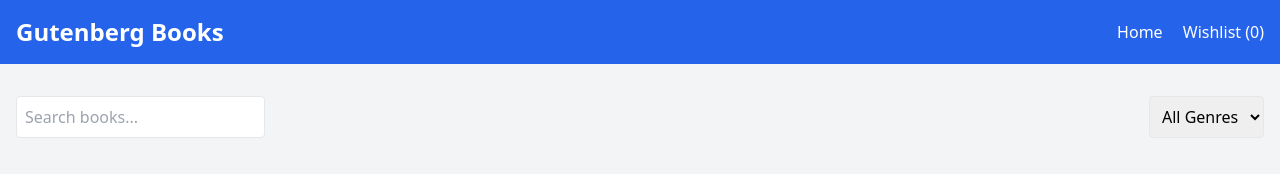
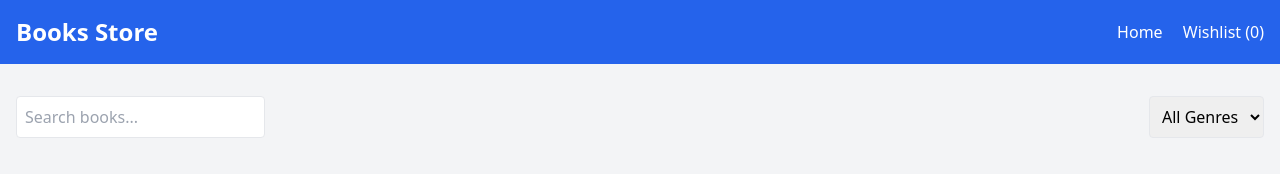
Before and after one commit to sumonDev13/bookStore_ZeptoApps, a plain HTML site: page index.html in a window 1280 px wide. Drawn offline with nearby package versions, Linux system fonts and the light colour scheme; no server answers.

Commit message:
reforming

```diff
--- a/index.html
+++ b/index.html
@@ -9,7 +9,7 @@
 <body class="bg-gray-100">
     <header class="bg-blue-600 p-4">
         <div class="container mx-auto flex justify-between items-center">
-            <h1 id="gutenberg-books" class="text-white font-bold text-2xl">Gutenberg Books</h1>
+            <h1 id="gutenberg-books" class="text-white font-bold text-2xl">Books Store</h1>
             <nav>
                 <a href="index.html" class="text-white mr-4">Home</a>
                 <a href="wishlist.html" class="text-white">Wishlist (<span id="wishlist-count">0</span>)</a>
```
Also changed, not shown: wishlist.html (+1 -1 lines).
